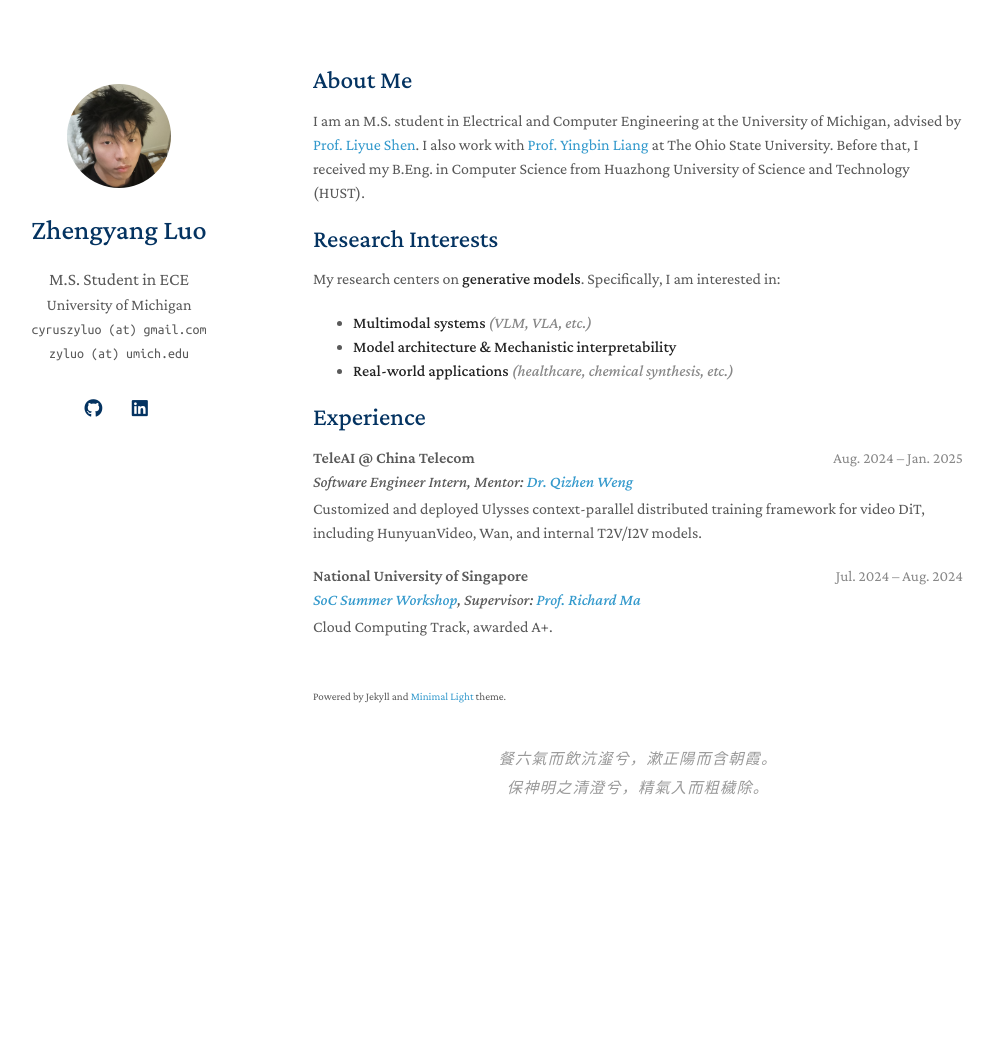
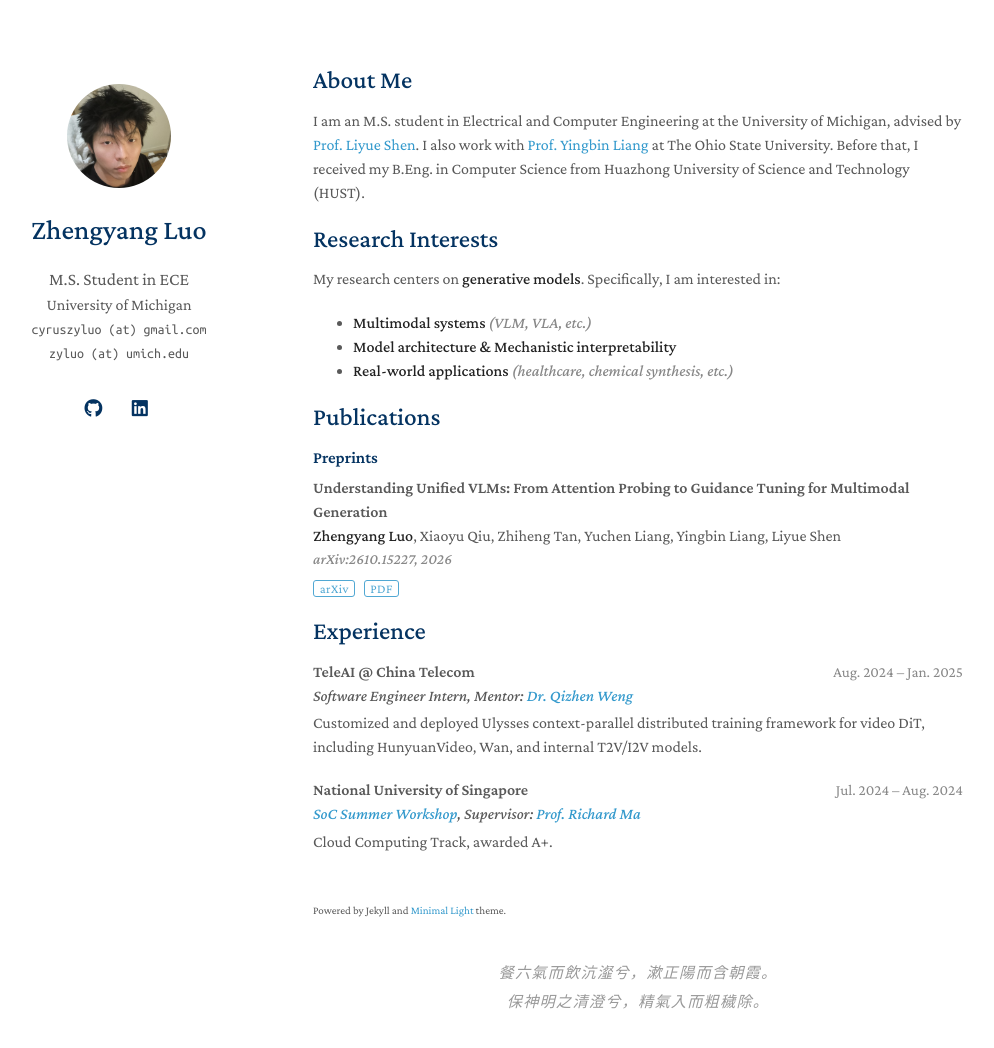
Before and after one commit to peacewang017/peacewang017.github.io, a Jekyll site: the page built from index.md, in a window 1280 px wide and 1087 px high. Shown: the top 1048 px of the window, without its empty margins (157-1151 px from the left). Built offline with Jekyll 4.4.1, drawn with Linux system fonts in a browser that asks for light colours; some web fonts are replaced; a style sheet for code colours, icons or effects is not loaded; our own code applies the rules of GitHub Pages for plain Markdown files.

Commit message:
update
Co-Authored-By: Claude Opus 5 (1M context) <noreply@anthropic.com>

```diff
--- a/_data/publications.yml
+++ b/_data/publications.yml
@@ -1,22 +1,13 @@
-main:
+# Each group renders as its own subheading, in the order listed here.
+# To add a conference paper later, fill in the "conference" group below.
+groups:
+  - name: Preprints
+    items:
+      - title: "Understanding Unified VLMs: From Attention Probing to Guidance Tuning for Multimodal Generation"
+        authors: "<strong>Zhengyang Luo</strong>, Xiaoyu Qiu, Zhiheng Tan, Yuchen Liang, Yingbin Liang, Liyue Shen"
+        venue: "arXiv:2610.15227, 2026"
+        arxiv: https://arxiv.org/abs/2610.15227
+        pdf: https://arxiv.org/pdf/2610.15227
 
-  - title: Continual Learning for Abdominal Multi-Organ and Tumor Segmentation
-    authors: Yixiao Zhang, Xinyi Li, Huimiao Chen, Alan Yuille, <strong>Yaoyao Liu*</strong>, Zongwei Zhou* (*Corresponding authors)
-    conference_short: MICCAI
-    conference: International Conference on Medical Image Computing and Computer-Assisted Intervention <strong>(MICCAI)</strong>, 2023.
-    pdf: https://arxiv.org/pdf/2306.00988.pdf
-    code: https://github.com/MrGiovanni/ContinualLearning
-    bibtex: https://bib.yliu.me/MICCAI23.txt
-    image: ./assets/img/teaser_example_2.png
-    notes: Early Accept
-
-  - title: "Mnemonics Training: Multi-Class Incremental Learning without Forgetting"
-    authors: <strong>Yaoyao Liu</strong>, Yuting Su, An-An Liu, Bernt Schiele, Qianru Sun
-    conference_short: CVPR
-    conference: IEEE/CVF Conference on Computer Vision and Pattern Recognition <strong>(CVPR)</strong>, 2020.
-    pdf: https://arxiv.org/pdf/2002.10211.pdf
-    code: https://github.com/yaoyao-liu/class-incremental-learning/tree/main/mnemonics-training
-    page: https://class-il.mpi-inf.mpg.de/mnemonics/
-    bibtex: https://class-il.mpi-inf.mpg.de/mnemonics/
-    notes: Oral Presentation
-    image: ./assets/img/teaser_example.png
+  - name: Conference Papers
+    items: []
--- a/_includes/publications.md
+++ b/_includes/publications.md
@@ -1,51 +1,20 @@
-<h2 id="publications" style="margin: 2px 0px -15px;">Publications</h2>
+## Publications
 
-<div class="publications">
-<ol class="bibliography">
+{% for group in site.data.publications.groups %}{% if group.items and group.items != empty %}
+<h3 class="pub-group">{{ group.name }}</h3>
 
-{% for link in site.data.publications.main %}
-
-<li>
-<div class="pub-row">
-  <div class="col-sm-3 abbr" style="position: relative;padding-right: 15px;padding-left: 15px;">
-    {% if link.image %}
-    <img src="{{ link.image }}" class="teaser img-fluid z-depth-1" style="width=100;height=40%">
-    {% if link.conference_short %}
-    <abbr class="badge">{{ link.conference_short }}</abbr>
-    {% endif %}
-    {% endif %}
-  </div>
-  <div class="col-sm-9" style="position: relative;padding-right: 15px;padding-left: 20px;">
-      <div class="title"><a href="{{ link.pdf }}">{{ link.title }}</a></div>
-      <div class="author">{{ link.authors }}</div>
-      <div class="periodical"><em>{{ link.conference }}</em>
-      </div>
-    <div class="links">
-      {% if link.pdf %}
-      <a href="{{ link.pdf }}" class="btn btn-sm z-depth-0" role="button" target="_blank" style="font-size:12px;">PDF</a>
-      {% endif %}
-      {% if link.code %}
-      <a href="{{ link.code }}" class="btn btn-sm z-depth-0" role="button" target="_blank" style="font-size:12px;">Code</a>
-      {% endif %}
-      {% if link.page %}
-      <a href="{{ link.page }}" class="btn btn-sm z-depth-0" role="button" target="_blank" style="font-size:12px;">Project Page</a>
-      {% endif %}
-      {% if link.bibtex %}
-      <a href="{{ link.bibtex }}" class="btn btn-sm z-depth-0" role="button" target="_blank" style="font-size:12px;">BibTex</a>
-      {% endif %}
-      {% if link.notes %}
-      <strong> <i style="color:#e74d3c">{{ link.notes }}</i></strong>
-      {% endif %}
-      {% if link.others %}
-      {{ link.others }}
-      {% endif %}
-    </div>
+{% for pub in group.items %}
+<div class="pub">
+  <div class="pub-title">{{ pub.title }}</div>
+  <div class="pub-authors">{{ pub.authors }}</div>
+  <div class="pub-venue">{{ pub.venue }}</div>
+  <div class="pub-links">
+    {% if pub.arxiv %}<a href="{{ pub.arxiv }}" target="_blank" rel="noopener">arXiv</a>{% endif %}
+    {% if pub.pdf %}<a href="{{ pub.pdf }}" target="_blank" rel="noopener">PDF</a>{% endif %}
+    {% if pub.code %}<a href="{{ pub.code }}" target="_blank" rel="noopener">Code</a>{% endif %}
+    {% if pub.page %}<a href="{{ pub.page }}" target="_blank" rel="noopener">Project Page</a>{% endif %}
+    {% if pub.bibtex %}<a href="{{ pub.bibtex }}" target="_blank" rel="noopener">BibTeX</a>{% endif %}
   </div>
 </div>
-</li>
-<br>
-
 {% endfor %}
-
-</ol>
-</div>
+{% endif %}{% endfor %}
--- a/_layouts/homepage.html
+++ b/_layouts/homepage.html
@@ -51,6 +51,13 @@
       .motto { margin-top: 2.5em; text-align: center; font-family: "LXGW WenKai TC", "STKaiti", "KaiTi", serif; font-style: italic; font-size: 0.95rem; line-height: 1.9; letter-spacing: 0.08em; }
       .motto a, .motto a:hover { color: #999; text-decoration: none; }
       .note { color: #888; font-style: italic; }
+      .pub-group { font-size: 1.05rem; margin: 1.1em 0 0.5em; }
+      .pub { margin-bottom: 1.1em; }
+      .pub-title { font-weight: bold; }
+      .pub-venue { color: #888; font-style: italic; font-size: 0.95em; }
+      .pub-links { margin-top: 0.3em; }
+      .pub-links a { font-size: 0.8rem; letter-spacing: 0.03em; text-decoration: none; border: 1px solid currentColor; border-radius: 3px; padding: 0.05em 0.45em; margin-right: 0.4em; opacity: 0.85; }
+      .pub-links a:hover { opacity: 1; }
       .exp { margin-bottom: 1.2em; }
       .exp-head { display: flex; justify-content: space-between; align-items: baseline; flex-wrap: wrap; gap: 0 1em; }
       .exp-org { font-weight: bold; }
--- a/index.md
+++ b/index.md
@@ -13,6 +13,8 @@ My research centers on **generative models**. Specifically, I am interested in:
 - **Multimodal systems** <span class="note">(VLM, VLA, etc.)</span>
 - **Model architecture & Mechanistic interpretability**
 - **Real-world applications** <span class="note">(healthcare, chemical synthesis, etc.)</span>
+
+{% include_relative _includes/publications.md %}
 
 ## Experience
 
```
